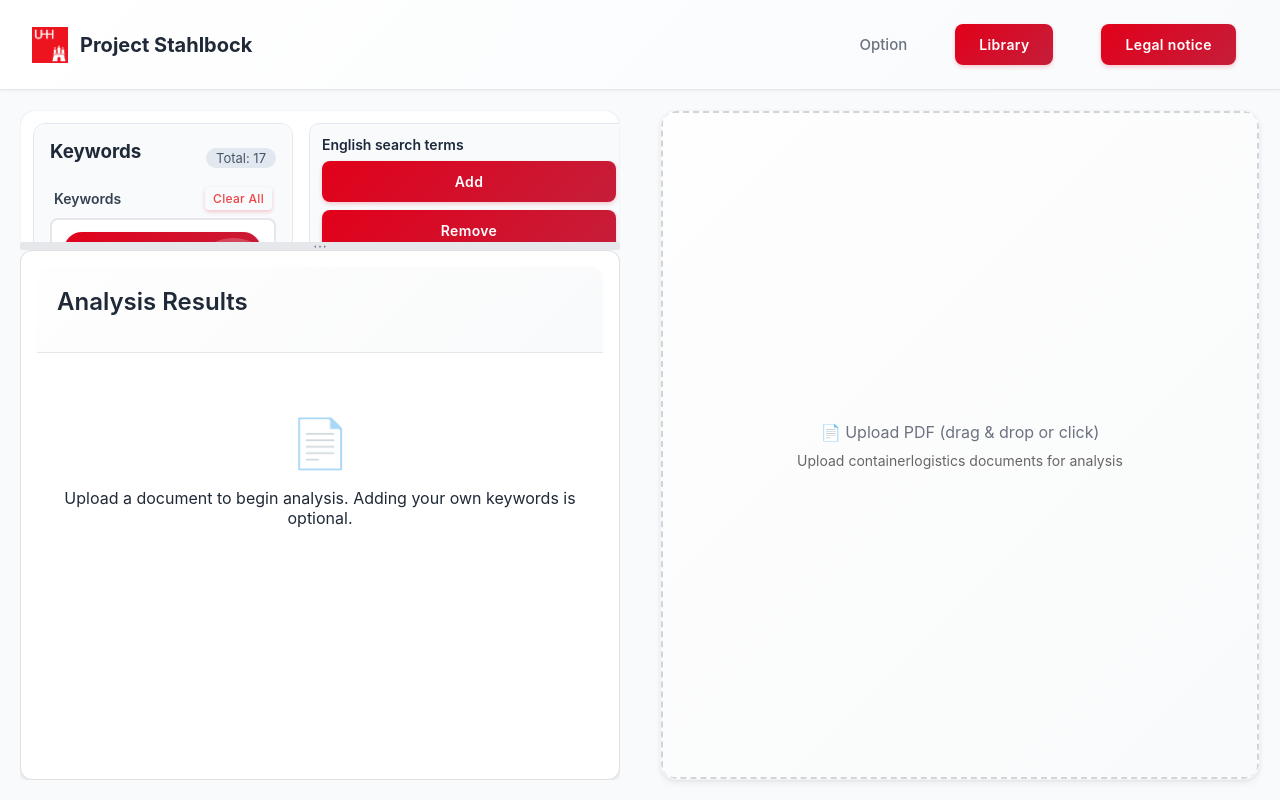
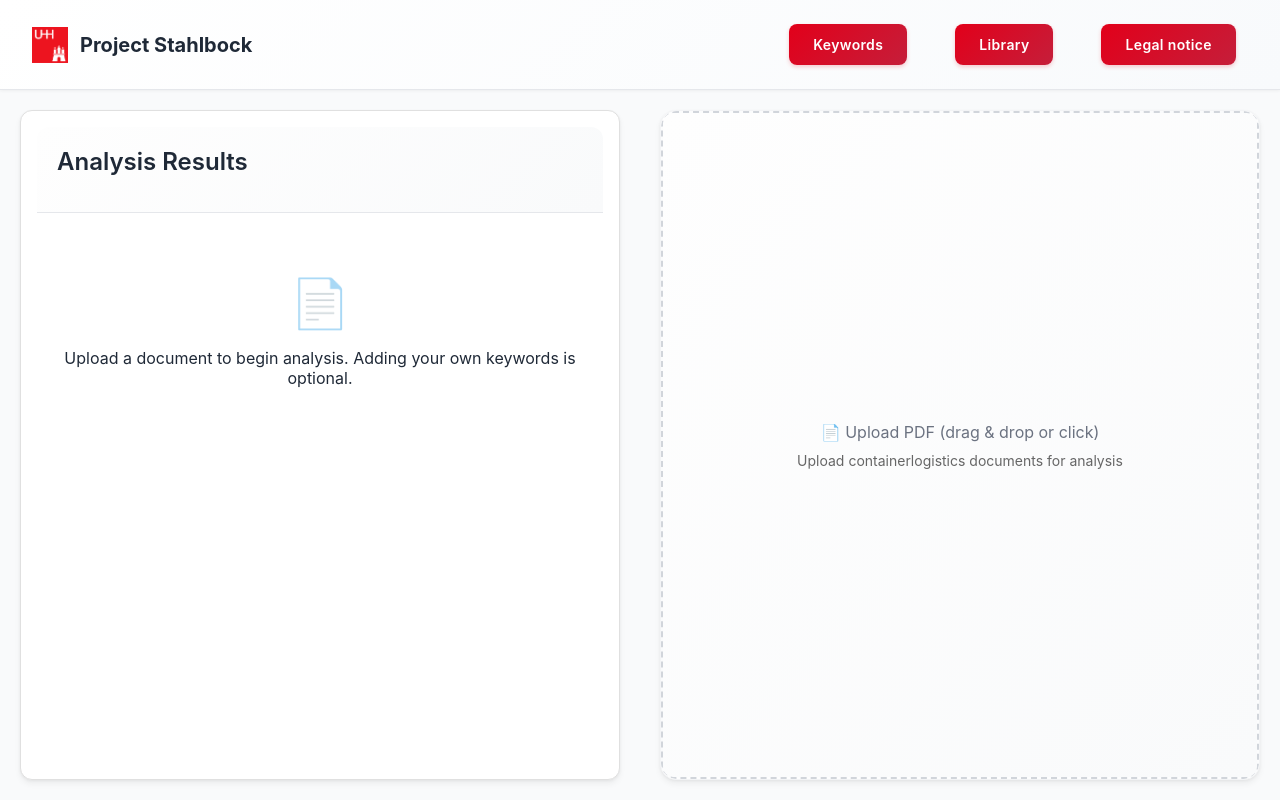
Before and after one commit to simoewe/simoewe.github.io, a React (Create React App) app in the folder frontend/: page / in a window 1280 px wide. Built offline with nearby package versions, Linux system fonts and the light colour scheme.

Commit message:
alles in button mit KEywords

```diff
--- a/frontend/src/App.js
+++ b/frontend/src/App.js
@@ -7,8 +7,7 @@ import { getApiBase } from "./utils/apiBase";
 import './App.css';
 import {
   PanelGroup,
-  Panel,
-  PanelResizeHandle
+  Panel
 } from 'react-resizable-panels';
 import {
   DEFAULT_TECHNOLOGY_TERMS,
@@ -47,6 +46,7 @@ function App() {
   const progressIntervalRef = useRef(null);
   const stepTimeoutsRef = useRef([]);
   const [technologyFeedback, setTechnologyFeedback] = useState("");
+  const [showKeywordModal, setShowKeywordModal] = useState(false);
 
   const DEFAULT_ANALYSIS_STEPS = useMemo(() => ([
     { id: 'upload', label: 'Upload & validation' },
@@ -138,6 +138,9 @@ function App() {
     const timer = setTimeout(() => setTechnologyFeedback(""), 4000);
     return () => clearTimeout(timer);
   }, [technologyFeedback]);
+
+  const openKeywordModal = useCallback(() => setShowKeywordModal(true), []);
+  const closeKeywordModal = useCallback(() => setShowKeywordModal(false), []);
 
   const modifyKeywords = useCallback((terms, label, mode) => {
     if (!Array.isArray(terms) || terms.length === 0) {
@@ -381,25 +384,42 @@ function App() {
     <div className="app">
       <Header
         onPickFromLibrary={handleLibraryPick}
+        onOpenKeywords={openKeywordModal}
       />
 
-      <div className="body">
-        <PanelGroup direction="horizontal" autoSaveId="layout">
-          {/* Left panel with vertical splitter */}
-          <Panel defaultSize={50} minSize={10}>
-            <div className="pane-content" style={{ height: '100%' }}>
-              <PanelGroup direction="vertical" autoSaveId="layout-vertical">
-                <Panel defaultSize={20} minSize={15} maxSize={30}>
-                  <div className="inner-container top keyword-panel">
-                    <div className="keyword-panel-content">
-                      <div className="keyword-layout">
-                        <section className="technology-keyword-editor keyword-scrollable">
-                          <div className="technology-editor-header">
-                            <h3>Keywords</h3>
-                            <span className="technology-editor-count">
-                              Total: {userKeywordList.length}
-                            </span>
+      {showKeywordModal && (
+        <div
+          className="modal-backdrop"
+          role="presentation"
+          onClick={closeKeywordModal}
+        >
+          <div
+            className="modal-card keyword-modal"
+            role="dialog"
+            aria-modal="true"
+            aria-labelledby="keyword-modal-title"
+            onClick={(event) => event.stopPropagation()}
+          >
+            <div className="modal-header keyword-modal-header">
+              <div>
+                <h2 id="keyword-modal-title">Keywords</h2>
+                <p className="keyword-modal-subtitle">
+                  Manage the search terms that steer the document analysis.
+                </p>
               </div>
+              <button
+                type="button"
+                className="modal-close"
+                onClick={closeKeywordModal}
+                aria-label="Close keyword manager"
+              >
+                ×
+              </button>
+            </div>
+
+            <div className="keyword-modal-body">
+              <div className="keyword-modal-grid">
+                <section className="keyword-modal-editor">
                   <KeywordInput
                     value={keywords}
                     onChange={handleKeywordsChange}
@@ -407,10 +427,13 @@ function App() {
                   {technologyFeedback && (
                     <p className="technology-feedback">{technologyFeedback}</p>
                   )}
-                          {error && <div className="keyword-error">{error}</div>}
                 </section>
 
-                        <aside className="keyword-action-stack">
+                <aside className="keyword-modal-actions">
+                  <h3 className="keyword-modal-actions-title">Quick actions</h3>
+                  <p className="keyword-modal-actions-hint">
+                    Add curated keyword sets to jump-start your analysis.
+                  </p>
                   <div className="technology-action-row">
                     <div className="technology-action-column">
                       <span className="technology-action-label">English search terms</span>
@@ -440,6 +463,19 @@ function App() {
                       </button>
                     </div>
                   </div>
+                </aside>
+              </div>
+
+              {error && <div className="keyword-error">{error}</div>}
+            </div>
+
+            <div className="keyword-modal-footer">
+              <div className="keyword-modal-summary">
+                <span>
+                  {userKeywordList.length} keyword
+                  {userKeywordList.length === 1 ? "" : "s"} selected
+                </span>
+              </div>
               <button
                 className="analyze-button"
                 onClick={handleSearch}
@@ -447,14 +483,16 @@ function App() {
               >
                 {libraryLoading ? "Loading document..." : loading ? "Analyzing..." : "Analyze"}
               </button>
-                        </aside>
             </div>
           </div>
         </div>
-                </Panel>
-                <PanelResizeHandle className="custom-handle-vertical" />
-                <Panel defaultSize={80} minSize={70}>
-                  <div className="inner-container bottom analysis-panel">
+      )}
+
+      <div className="body">
+        <PanelGroup direction="horizontal" autoSaveId="layout">
+          <Panel defaultSize={50} minSize={10}>
+            <div className="pane-content" style={{ height: '100%' }}>
+              <div className="inner-container full analysis-panel">
                 <div className="analysis-panel-content">
                   <TextAnalyzer
                     analysisResult={analysisResult}
@@ -466,8 +504,6 @@ function App() {
                   />
                 </div>
               </div>
-                </Panel>
-              </PanelGroup>
             </div>
           </Panel>
           {/* Right panel */}
--- a/frontend/src/Input.css
+++ b/frontend/src/Input.css
@@ -1,201 +1,202 @@
-/* Input.css - Enhanced Keyword Input Styling */
+/* Keyword input styling for the modal experience */
 
 .keyword-input-container {
   display: flex;
   flex-direction: column;
-  gap: 8px;
-  height: 100%;
+  gap: 16px;
+  background: #ffffff;
+  border: 1px solid #e2e8f0;
+  border-radius: 14px;
+  padding: 20px;
+  min-height: 320px;
+  box-shadow: 0 12px 32px rgba(15, 23, 42, 0.08);
 }
 
-/* Header */
 .input-header {
   display: flex;
   justify-content: space-between;
   align-items: center;
-  padding: 0 4px;
 }
 
 .input-header label {
-  color: #374151;
+  font-size: 18px;
   font-weight: 600;
-  font-size: 14px;
+  color: #0f172a;
   margin: 0;
 }
 
 .clear-all-btn {
   background: none;
-  border: none;
-  color: #ef4444;
-  font-size: 12px;
-  font-weight: 500;
+  border: 1px solid #f87171;
+  color: #b91c1c;
+  font-size: 13px;
+  font-weight: 600;
   cursor: pointer;
-  padding: 4px 8px;
-  border-radius: 4px;
+  padding: 6px 12px;
+  border-radius: 999px;
   transition: all 0.2s ease;
 }
 
 .clear-all-btn:hover {
-  background: #fee2e2;
-  color: #dc2626;
+  background: rgba(248, 113, 113, 0.12);
+  box-shadow: 0 0 0 3px rgba(248, 113, 113, 0.18);
 }
 
-/* Main Input Wrapper */
 .keyword-input-wrapper {
   position: relative;
   flex: 1;
-  min-height: 120px;
+  display: flex;
+  flex-direction: column;
+  min-height: 220px;
 }
 
 .keyword-tags {
   display: flex;
   flex-wrap: wrap;
-  gap: 6px;
-  padding: 12px;
-  min-height: 120px;
-  border: 2px solid #e5e7eb;
-  border-radius: 8px;
-  background: #ffffff;
-  transition: all 0.2s ease;
+  gap: 10px;
+  padding: 16px;
+  min-height: 220px;
+  border: 1px dashed #94a3b8;
+  border-radius: 12px;
+  background: linear-gradient(180deg, #f8fafc 0%, #f1f5f9 100%);
+  transition: border-color 0.2s ease, box-shadow 0.2s ease;
   align-content: flex-start;
 }
 
 .keyword-tags:focus-within {
-  border-color: #e2001a;
-  box-shadow: 0 0 0 3px rgba(226, 0, 26, 0.1);
+  border-color: #2563eb;
+  box-shadow: 0 0 0 4px rgba(37, 99, 235, 0.12);
+  background: #ffffff;
 }
 
-/* Individual Keyword Tags */
 .keyword-tag {
   display: inline-flex;
   align-items: center;
-  background: linear-gradient(135deg, #e2001a 0%, #c51e3a 100%);
-  color: white;
-  padding: 6px 4px 6px 12px;
-  border-radius: 20px;
-  font-size: 13px;
-  font-weight: 500;
-  gap: 6px;
-  max-width: 200px;
-  box-shadow: 0 2px 4px rgba(226, 0, 26, 0.2);
-  transition: all 0.2s ease;
-}
-
-.keyword-tag:hover {
-  transform: translateY(-1px);
-  box-shadow: 0 3px 8px rgba(226, 0, 26, 0.3);
+  gap: 8px;
+  padding: 8px 12px;
+  border-radius: 999px;
+  background: #1e293b;
+  color: #f8fafc;
+  font-size: 14px;
+  font-weight: 600;
+  line-height: 1;
+  box-shadow: 0 6px 12px rgba(15, 23, 42, 0.25);
+  max-width: 240px;
 }
 
 .keyword-text {
   white-space: nowrap;
   overflow: hidden;
   text-overflow: ellipsis;
-  max-width: 150px;
+  max-width: 180px;
 }
 
 .remove-keyword {
   display: flex;
   align-items: center;
   justify-content: center;
-  width: 18px;
-  height: 18px;
-  background: rgba(255, 255, 255, 0.2);
+  width: 22px;
+  height: 22px;
+  border-radius: 11px;
   border: none;
-  border-radius: 50%;
-  color: white;
-  font-size: 14px;
-  font-weight: bold;
+  background: rgba(248, 250, 252, 0.18);
+  color: inherit;
+  font-size: 16px;
+  font-weight: 700;
   cursor: pointer;
-  transition: all 0.2s ease;
-  line-height: 1;
+  transition: background 0.2s ease, transform 0.2s ease;
 }
 
 .remove-keyword:hover {
-  background: rgba(255, 255, 255, 0.3);
+  background: rgba(248, 250, 252, 0.32);
   transform: scale(1.1);
 }
 
-/* Input Field */
 .keyword-input-field {
   border: none;
   outline: none;
   background: transparent;
-  font-size: 14px;
-  color: #374151;
+  font-size: 15px;
+  color: #1e293b;
   flex: 1;
-  min-width: 150px;
-  padding: 6px 8px;
-  border-radius: 4px;
+  min-width: 220px;
+  padding: 8px 4px;
 }
 
 .keyword-input-field::placeholder {
-  color: #9ca3af;
+  color: #94a3b8;
   font-style: italic;
 }
 
-/* Suggestions Dropdown */
 .suggestions-dropdown {
   position: absolute;
-  top: 100%;
+  top: calc(100% - 4px);
   left: 0;
   right: 0;
-  background: white;
-  border: 2px solid #e2001a;
-  border-top: none;
-  border-radius: 0 0 8px 8px;
-  box-shadow: 0 4px 12px rgba(0, 0, 0, 0.15);
-  z-index: 1000;
-  max-height: 200px;
+  background: #ffffff;
+  border: 1px solid #dbeafe;
+  border-radius: 12px;
+  box-shadow: 0 18px 32px rgba(15, 23, 42, 0.18);
+  z-index: 1200;
+  max-height: 220px;
   overflow-y: auto;
 }
 
 .suggestion-item {
   display: flex;
   align-items: center;
-  gap: 8px;
+  gap: 10px;
   width: 100%;
-  padding: 10px 12px;
+  padding: 12px 16px;
   border: none;
-  background: white;
-  color: #374151;
-  font-size: 13px;
+  background: transparent;
+  color: #1e293b;
+  font-size: 14px;
   text-align: left;
   cursor: pointer;
-  transition: all 0.2s ease;
-  border-bottom: 1px solid #f3f4f6;
+  transition: background 0.2s ease, color 0.2s ease;
 }
 
-.suggestion-item:last-child {
-  border-bottom: none;
+.suggestion-item + .suggestion-item {
+  border-top: 1px solid #e2e8f0;
 }
 
 .suggestion-item:hover {
-  background: #fee2e2;
-  color: #e2001a;
+  background: rgba(59, 130, 246, 0.12);
+  color: #1d4ed8;
 }
 
 .suggestion-icon {
-  font-size: 14px;
+  font-size: 16px;
   opacity: 0.7;
 }
 
-/* Footer */
 .input-footer {
   display: flex;
   justify-content: space-between;
   align-items: center;
-  padding: 0 4px;
-  font-size: 11px;
-  color: #6b7280;
+  font-size: 13px;
+  color: #475569;
 }
 
 .keyword-count {
-  font-weight: 500;
-  color: #374151;
+  font-weight: 600;
+  color: #0f172a;
 }
 
 .input-hint {
   font-style: italic;
-  opacity: 0.8;
+  color: #64748b;
+}
+
+@media (max-width: 900px) {
+  .keyword-input-container {
+    padding: 16px;
+  }
+
+  .keyword-tags {
+    min-height: 180px;
+  }
 }
 
 @media (prefers-color-scheme: dark) {
--- a/frontend/src/components/Header.js
+++ b/frontend/src/components/Header.js
@@ -5,6 +5,7 @@ import { getApiBase } from "../utils/apiBase";
 
 export default function Header({
   onPickFromLibrary,
+  onOpenKeywords,
 }) {
   const [showLib, setShowLib] = useState(false);
   const [showImpressum, setShowImpressum] = useState(false);
@@ -102,7 +103,14 @@ export default function Header({
         </div>
 
         <ul className="nav-rechts">
-          <li>Option</li>
+          <li>
+            <button
+              type="button"
+              onClick={() => onOpenKeywords && onOpenKeywords()}
+            >
+              Keywords
+            </button>
+          </li>
           <li>
             <button onClick={handleLibraryClick}>Library</button>
           </li>
--- a/frontend/src/components/Input.js
+++ b/frontend/src/components/Input.js
@@ -95,7 +95,7 @@ const KeywordInput = ({ value, onChange }) => {
   return (
     <div className="keyword-input-container">
       <div className="input-header">
-        <label htmlFor="keyword-input">Keywords</label>
+        <label htmlFor="keyword-input">Keyword list</label>
         {keywords.length > 0 && (
           <button
             type="button"
@@ -136,8 +136,8 @@ const KeywordInput = ({ value, onChange }) => {
             onBlur={() => setTimeout(() => setShowSuggestions(false), 150)}
             placeholder={
               keywords.length === 0
-                ? "Optional: Enter keywords (press Enter or comma to add)"
-                : "Add more..."
+                ? "Start typing and press Enter or comma to add a keyword"
+                : "Add another keyword..."
             }
             className="keyword-input-field"
             autoComplete="off"
@@ -166,7 +166,7 @@ const KeywordInput = ({ value, onChange }) => {
           {keywords.length} keyword{keywords.length !== 1 ? 's' : ''} added
         </div>
         <div className="input-hint">
-          Keywords are optional • Press Enter or comma to add • Click tags to remove
+          Press Enter or comma to confirm • Click a tag to remove it
         </div>
       </div>
     </div>
```
Also changed, not shown: frontend/src/App.css (+87 -0 lines). Lines whose indentation alone changed are shown as unchanged.
